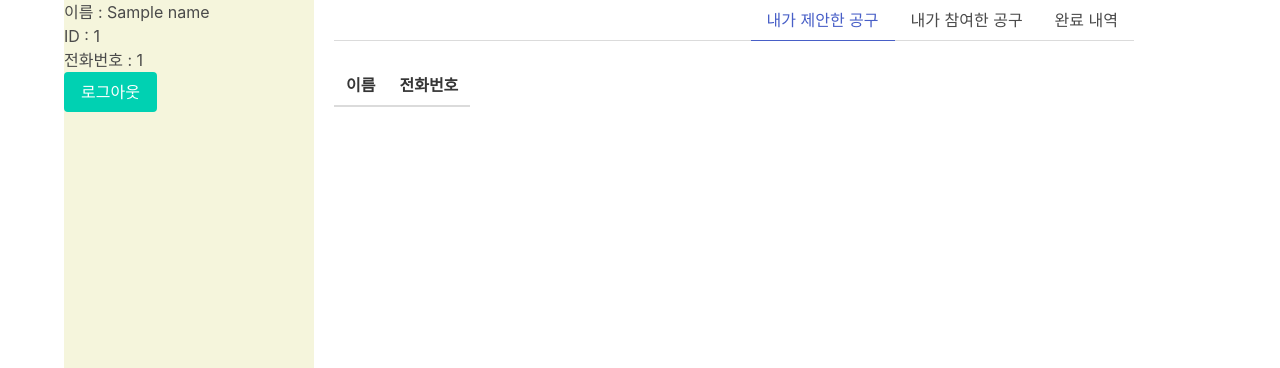
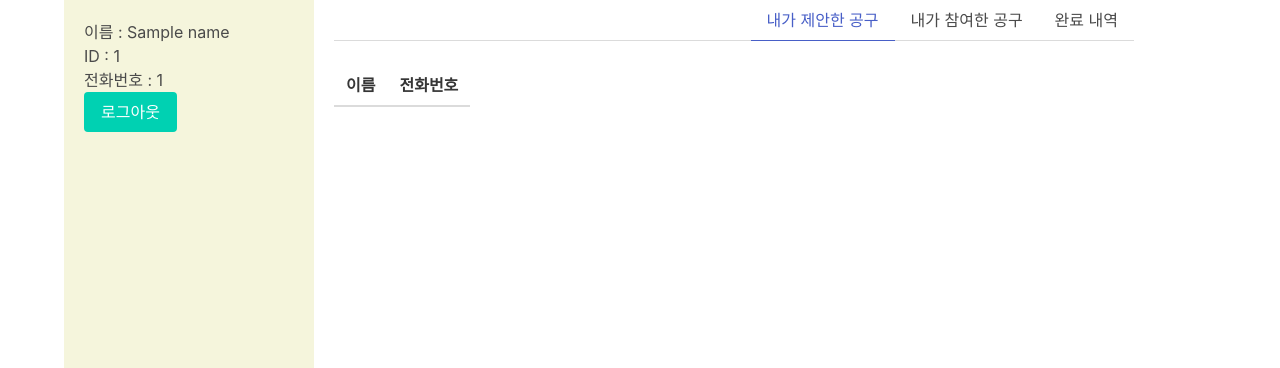
Before and after one commit to Jungle-5/Jungle0_5, a Flask app: template templates/myPage.html in a window 1280 px wide. Shown: the part 52-420 px from the top of the page. Run offline with Flask 3, Linux system fonts and the light colour scheme; the template is opened without the code that fills it: most values are stand-ins (such as "Sample title", 1, 10 or a date in 2020); a database or web service that is not in the repository returns one stand-in record (values such as "Sample title"); data that the repository does not hold is empty; parts of the project's set-up code (start-up, migrations or seed data) failed here and were passed over; some libraries are stand-ins or nearby versions.

Commit message:
[docs] 글자 위치 수정

```diff
--- a/templates/myPage.html
+++ b/templates/myPage.html
@@ -88,6 +88,10 @@
 
         .title {
             font-size: large;
+        }
+
+        .userInfo {
+            padding: 20px;
         }
     </style>
     <script>
```
